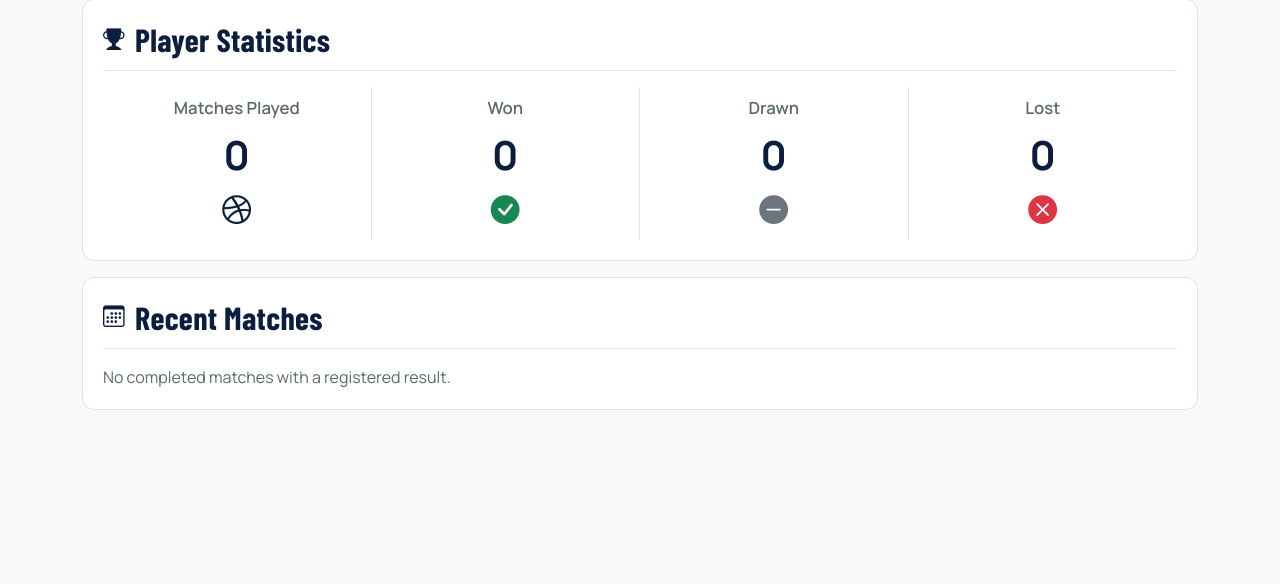
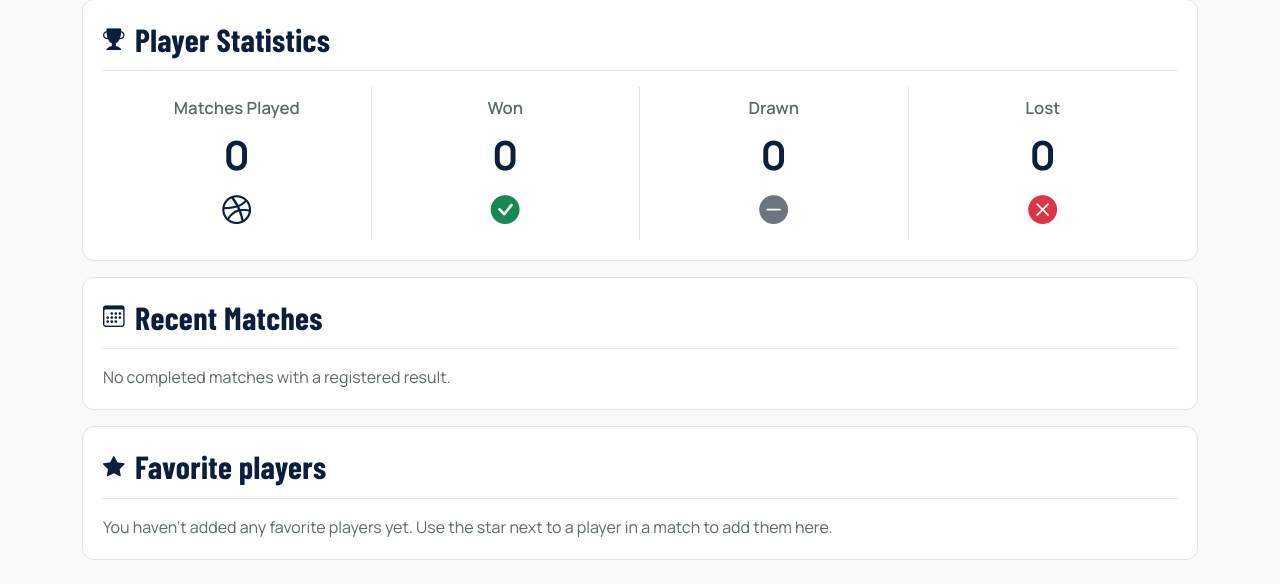
Before and after one commit to scanonc/Local-Sports, a Django app: page /users/players/1/ in a window 1280 px wide. Shown: the part 285-869 px from the top of the page. Before the commit the page ends 695 px from the top, so only its background shows below. Run offline with Django 5.2, Linux system fonts and the light colour scheme; the visitor is signed in with stand-in values (Sample User, id 1); data comes from the database, SQL or seed files in the repository; data that the repository does not hold is empty; some web fonts are replaced.

Commit message:
feat: show favorite players in the profile and link them from the menu
Your own profile now lists your favorite players (with a remove button), and another player's profile has an add / remove favorites button that returns to the same profile. The account menu gets a Favorites link, and the names on the favorites page link to each profile. Favorites stay private: nobody else sees your list. Includes the Spanish texts and tests.

```diff
--- a/core/templates/core/base.html
+++ b/core/templates/core/base.html
@@ -61,6 +61,7 @@
                         <li><hr class="dropdown-divider"></li>
                         {% endif %}
                         <li><a class="dropdown-item" href="{% url 'users:player_profile' user.pk %}"><i class="bi bi-person-fill me-2" aria-hidden="true"></i>{% trans "Profile" %}</a></li>
+                        <li><a class="dropdown-item" href="{% url 'users:favorites' %}"><i class="bi bi-star-fill me-2" aria-hidden="true"></i>{% trans "Favorites" %}</a></li>
                         <li>
                             <a class="dropdown-item position-relative" href="{% url 'users:notifications' %}">
                                 <i class="bi bi-bell-fill me-2" aria-hidden="true"></i>{% trans "Notifications" %}
--- a/users/templates/users/favorites.html
+++ b/users/templates/users/favorites.html
@@ -10,7 +10,7 @@
             <div class="list-group">
                 {% for favorite in favorites %}
                     <div class="list-group-item d-flex justify-content-between align-items-center">
-                        <span>{{ favorite.favorite }}</span>
+                        <a href="{% url 'users:player_profile' favorite.favorite.pk %}">{{ favorite.favorite }}</a>
                         <form method="post" action="{% url 'users:favorite_toggle' favorite.favorite.pk %}">
                             {% csrf_token %}
                             <input type="hidden" name="next" value="{% url 'users:favorites' %}">
--- a/users/templates/users/player_profile.html
+++ b/users/templates/users/player_profile.html
@@ -14,6 +14,16 @@
         <div class="profile-identity">
             <h1>{{ player.get_full_name|default:player.username }}</h1>
             <p>@{{ player.username }}</p>
+            {% if not is_own_profile %}
+            <form method="post" action="{% url 'users:favorite_toggle' player.pk %}" class="profile-favorite-form">
+                {% csrf_token %}
+                <input type="hidden" name="next" value="{{ request.path }}">
+                <button type="submit" class="profile-favorite-button{% if is_favorite %} is-favorite{% endif %}" aria-pressed="{% if is_favorite %}true{% else %}false{% endif %}">
+                    <i class="bi {% if is_favorite %}bi-star-fill{% else %}bi-star{% endif %}" aria-hidden="true"></i>
+                    {% if is_favorite %}{% trans "Remove from favorites" %}{% else %}{% trans "Add to favorites" %}{% endif %}
+                </button>
+            </form>
+            {% endif %}
         </div>
         <div class="profile-rating">
             <h2>{% trans "Average Rating" %}</h2>
@@ -96,5 +106,36 @@
         <p class="profile-empty-state">{% trans "No completed matches with a registered result." %}</p>
         {% endif %}
     </section>
+
+    {% if is_own_profile %}
+    <section class="profile-card" id="favorite-players">
+        <div class="profile-section-heading">
+            <i class="bi bi-star-fill" aria-hidden="true"></i>
+            <h2>{% trans "Favorite players" %}</h2>
+        </div>
+        {% if favorite_players %}
+        <ul class="profile-favorites-list">
+            {% for favorite_player in favorite_players %}
+            <li>
+                <a class="profile-favorite-name" href="{% url 'users:player_profile' favorite_player.pk %}">
+                    <span class="profile-favorite-avatar">{{ favorite_player.initials }}</span>
+                    <span>
+                        <strong>{{ favorite_player.get_full_name|default:favorite_player.username }}</strong>
+                        <small>@{{ favorite_player.username }}</small>
+                    </span>
+                </a>
+                <form method="post" action="{% url 'users:favorite_toggle' favorite_player.pk %}">
+                    {% csrf_token %}
+                    <input type="hidden" name="next" value="{{ request.path }}">
+                    <button type="submit" class="btn btn-sm btn-outline-danger">{% trans "Remove" %}</button>
+                </form>
+            </li>
+            {% endfor %}
+        </ul>
+        {% else %}
+        <p class="profile-empty-state">{% trans "You haven't added any favorite players yet." %} {% trans "Use the star next to a player in a match to add them here." %}</p>
+        {% endif %}
+    </section>
+    {% endif %}
 </div>
 {% endblock %}
--- a/users/views.py
+++ b/users/views.py
@@ -54,6 +54,17 @@ class PlayerProfileView(LoginRequiredMixin, DetailView):
 		context['skill_level'] = calculate_player_skill_level(self.object)
 		context['skill_level_label'] = MatchSkillLevel(context['skill_level']).label
 		context['recent_matches'] = get_recent_matches(self.object)
+		context['is_own_profile'] = self.object.pk == self.request.user.pk
+		if context['is_own_profile']:
+			# FR17 - the favorites list is personal: only its owner sees it.
+			context['favorite_players'] = [
+				entry.favorite
+				for entry in FavoritePlayer.objects.filter(user=self.request.user).select_related('favorite')
+			]
+		else:
+			context['is_favorite'] = FavoritePlayer.objects.filter(
+				user=self.request.user, favorite=self.object,
+			).exists()
 		return context
 
 
```
Also changed, not shown: core/static/core/css/theme.css (+69 -0 lines), users/Tests/test_profile_favorites.py (added, +182 -0 lines), locale/es/LC_MESSAGES/django.po, 1 other file.
